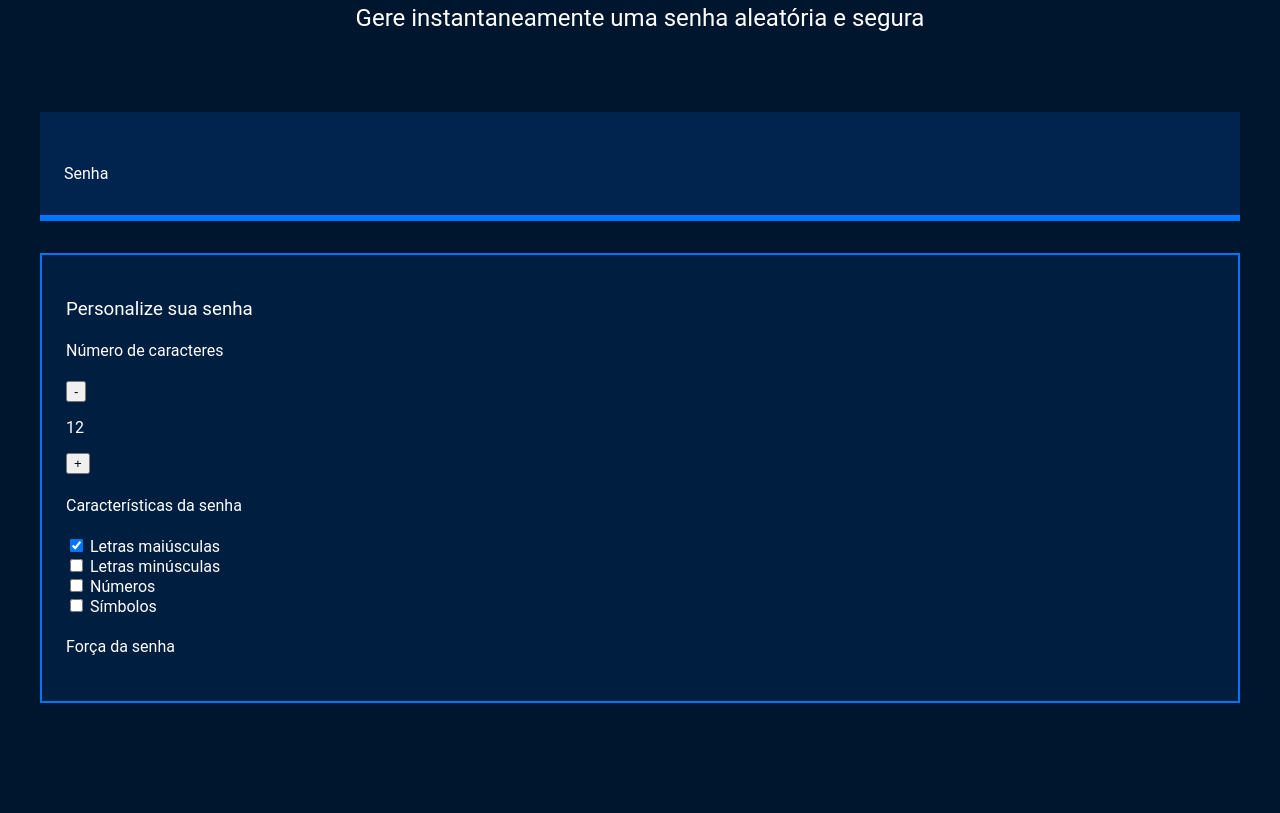
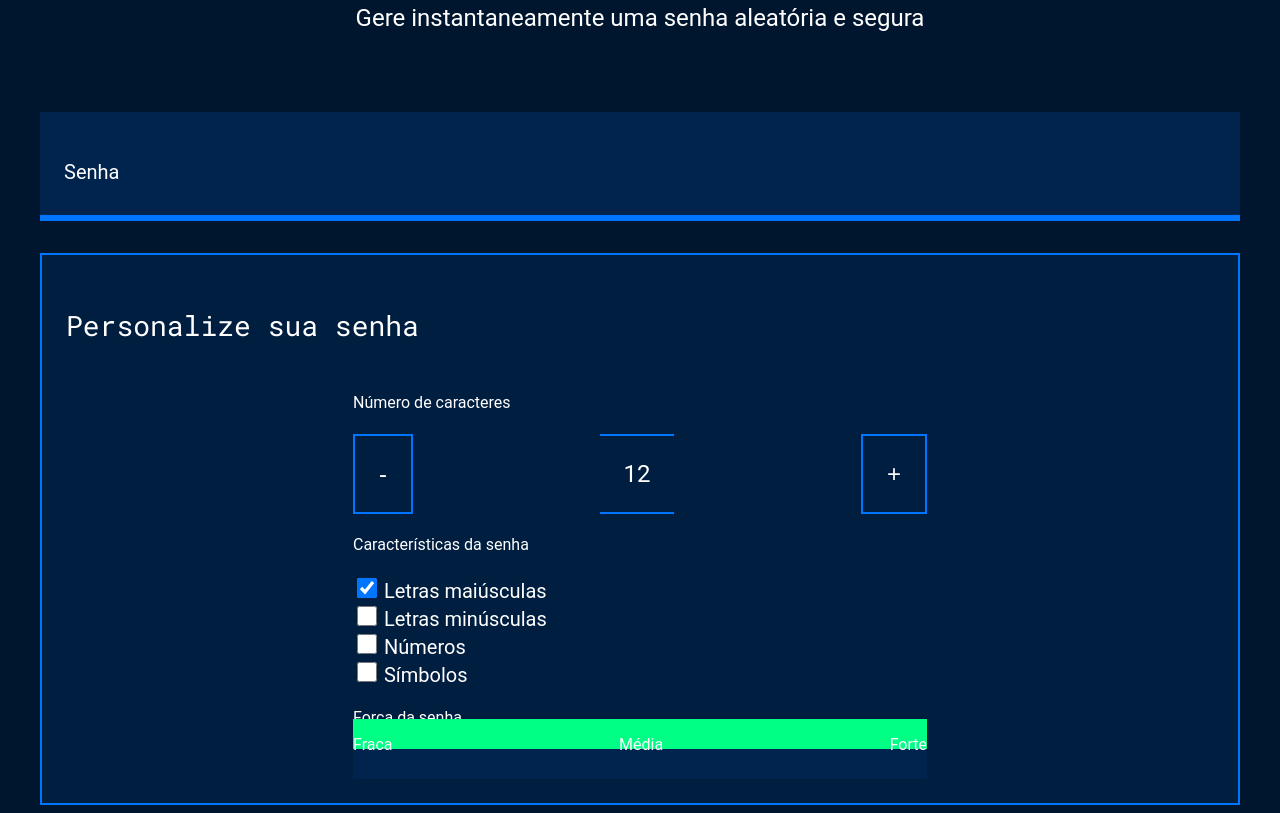
Before and after one commit to RaLtz91/js-gerador-senha, a plain HTML site: page index.html in a window 1280 px wide. Shown: the part 191-1004 px from the top of the page. Before the commit the page ends 902 px from the top, so only its background shows below. Drawn offline with Linux system fonts and the light colour scheme.

Commit message:
Add files via upload

```diff
--- a/index.html
+++ b/index.html
@@ -49,6 +49,15 @@
                 </div>
                 <div class="parametro-senha">
                     <h4 class="parametro-senha_titulo">Força da senha</h4>
+                    <div class="barra">
+                        <div class="forca forte">
+                            <div class="parametro-senha-textos">
+                                <p>Fraca</p>
+                                <p>Média</p>
+                                <p>Forte</p>
+                            </div>
+                        </div>
+                    </div>
                 </div>
             </div>
         </div>
--- a/style.css
+++ b/style.css
@@ -65,3 +65,93 @@ body{
     margin-top: 32px;
     padding: 24px;
 }
+
+.parametro-titulo{
+    font-family: var(--roboto-mono);
+    font-size: 28px;
+}
+
+.paramentro-senha__titulo{
+    font-size: 24px;
+}
+
+.parametro-coluna__senha{
+    display: flex;
+    flex-direction: column;
+    justify-content: center;
+}
+
+.parametro-senha{
+    width: 50%;
+    margin: 0 auto;
+}
+
+.parametro-senha-botoes{
+    display:flex;
+    justify-content: center;
+}
+
+.parametro-senha__botao{
+    background-color: var(--fundo-texto);
+    color: var(--branco);
+    border: 2px solid var(--borda);
+    padding: 24px;
+    font-size: 24px;
+    cursor: pointer;
+}
+
+.parametro-senha__texto{
+    padding: 24px;
+    border-top: 2px solid var(--borda);
+    border-bottom: 2px solid var(--borda);
+    margin: 0 auto;
+    font-size: 24px;
+}
+
+label{
+    font-size: 20px;
+}
+
+.checkbox{
+    width: 20px;
+    height: 20px;
+    cursor: pointer;
+}
+
+.barra{
+    background-color: var(--fundo-senha);
+    height: 30px;
+    width: 100%;
+}
+
+.forca{
+    height: 30px;
+    position: relative;
+    bottom: 30px;
+}
+
+.fraca{
+    width: 25%;
+    background-color: #E71B32;
+}
+
+.media{
+    background-color: #FAF408;
+    width: 50%;
+}
+
+.forte{
+    background-color: #00FF85;
+    width: 100%;
+}
+
+.parametro-senha-textos{
+    display: flex;
+    justify-content: space-between;
+}
+
+@media screen and(min-width: 768px){
+    .parametro-coluna__senha {
+        flex-direction: row;
+    }
+}
```
